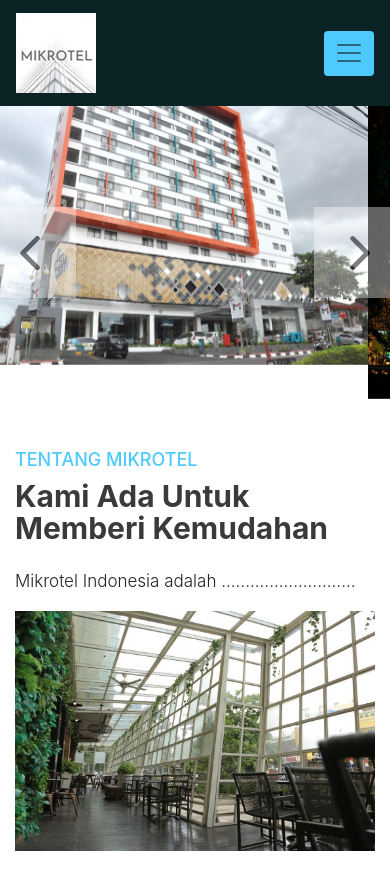
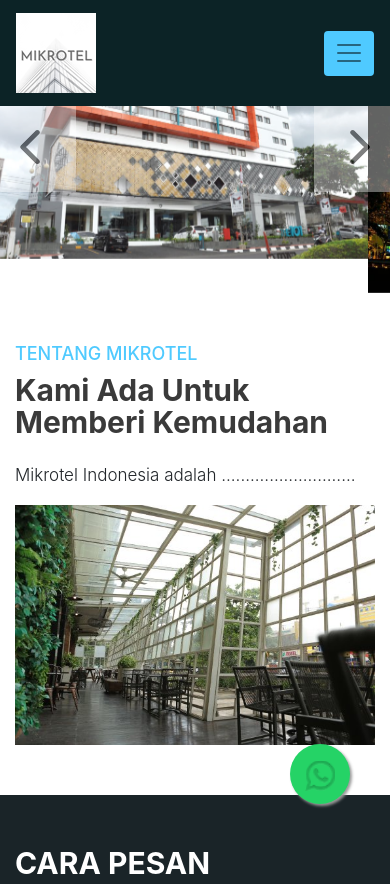
Before and after one commit to mrbrightsides/Mikrotel, a plain HTML site: page index.html in a window 390 px wide. Shown: the top 884 px of the page. Drawn offline with Linux system fonts and the light colour scheme.

Commit message:
Commit kedua

```diff
--- a/css/style.css
+++ b/css/style.css
@@ -94,7 +94,7 @@ body {
 /* navbar */
 
 nav.navbar {
-    position: relative;
+    position: fixed;
     top: 0;
     left: 0;
     width: 100%;
@@ -1226,6 +1226,25 @@ p {
     color: #fff;
 }
 
+.floatwa{
+	position:fixed;
+	width:60px;
+	height:60px;
+	bottom:40px;
+	right:40px;
+	background-color:#25d366;
+	color:#FFF;
+	border-radius:50px;
+	text-align:center;
+	font-size:30px;
+	box-shadow: 2px 2px 3px #999;
+	z-index:100;
+}
+
+.my-floatwa{
+	margin-top:16px;
+}
+
 .ovarlay_slide_cont {
     display: none;
 }
--- a/index.html
+++ b/index.html
@@ -26,16 +26,16 @@
                         <a class="nav-link" href="#about">Tentang Mikrotel</a>
                      </li>
                      <li class="nav-item">
+                        <a class="nav-link" href="#hiw">Cara Pesan</a>
+                     </li>
+					  <li class="nav-item">
                         <a class="nav-link" href="#service">Klien Kami</a>
                      </li>
-                     <li class="nav-item">
-                        <a class="nav-link" href="#hiw">Cara Pesan</a>
+					  <li class="nav-item">
+                        <a class="nav-link" href="#contact">Pesan Kamar</a>
                      </li>
                      <li class="nav-item">
                         <a class="nav-link" href="#wcs">Testimoni</a>
-                     </li>
-                     <li class="nav-item">
-                        <a class="nav-link" href="#contact">Pesan Kamar</a>
                      </li>
                      <li class="nav-item .search-container">
                         <a class="nav-link search" href="#"><i class="fas fa-search"></i></a>
@@ -275,6 +275,10 @@
          </div>
          <div class="copyright text-center">
             <p>Copyright 2020  Design by <a href="https://wismahulubalang.com">Mikrotel Indonesia</a></p>
+			<style>.floatwa{position:fixed;width:60px;height:60px;bottom:40px;right:40px;background-color:#25d366;color:#FFF;border-radius:50px;text-align:center;font-size:30px;box-shadow: 2px 2px 3px #999;z-index:100;}.my-floatwa{margin-top:16px;}</style>
+
+			<a href="https://api.whatsapp.com/send?phone=+6289601156600&amp;text=Hai, saya mau pesan kamar?" class="floatwa" target="_blank">
+			<i class="fa fa-whatsapp my-floatwa" aria-hidden="true"><img src="imgs/wa.png"/></i></a>
          </div>
       </footer>
       <script src="js/jquery-3.3.1.min.js"></script>
```
Also changed, not shown: imgs/wa.png (added).
